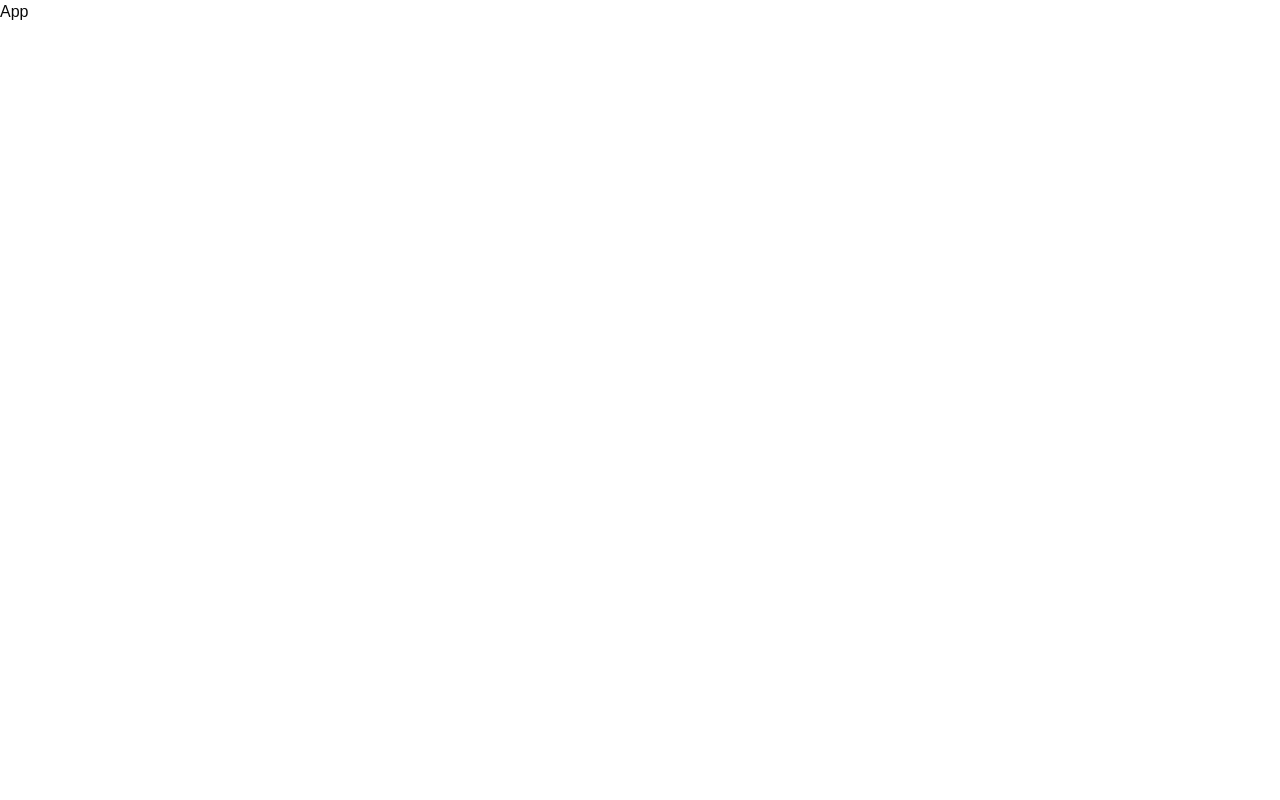
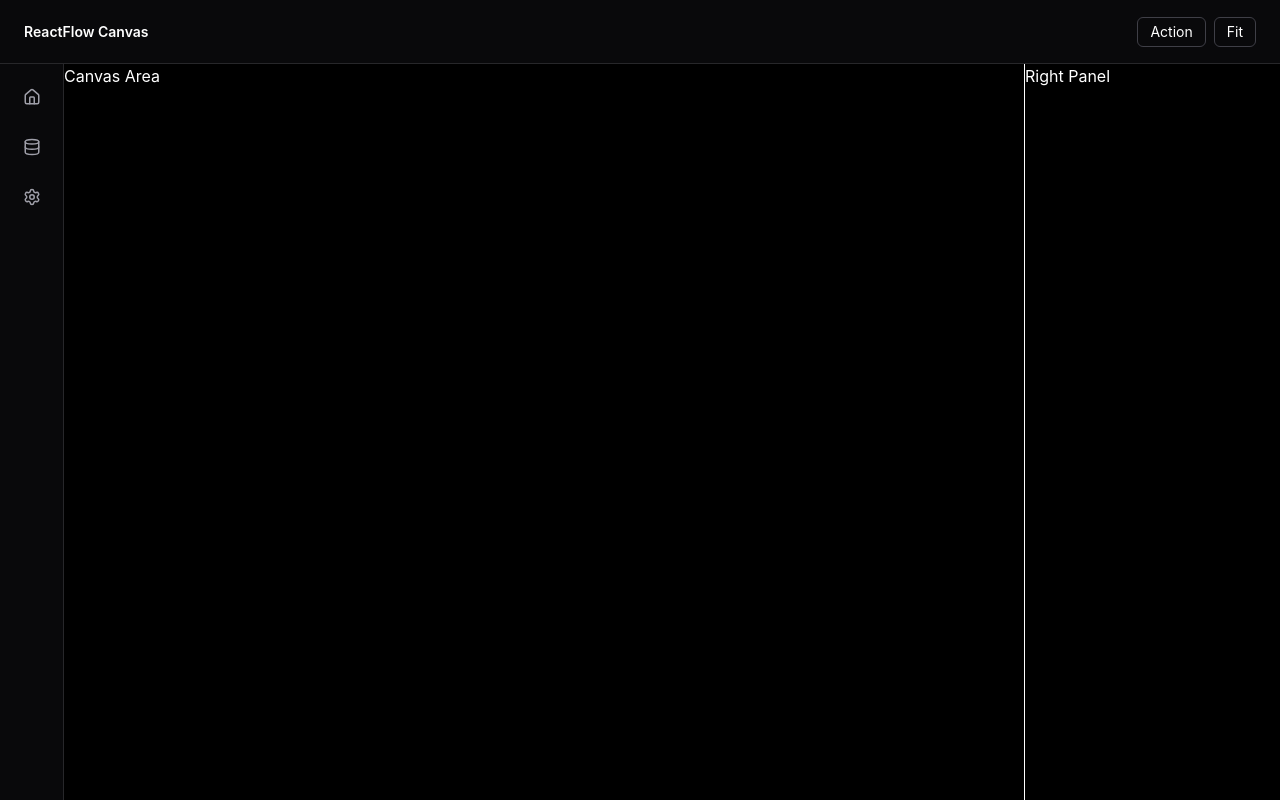
Before and after one commit to Yuvrajsinghko/React-Flow-Canvas, a React (Vite) app: page / in a window 1280 px wide. Built offline with nearby package versions, Linux system fonts and the light colour scheme.

Commit message:
feat:create dashboard layout

```diff
--- a/src/App.tsx
+++ b/src/App.tsx
@@ -1,7 +1,10 @@
+import DashboardLayout from "./components/layout/DashboardLayout";
 
 const App = () => {
   return (
-    <div>App</div>
+    <div>
+      <DashboardLayout />
+    </div>
   )
 }
 
--- /dev/null
+++ b/src/components/layout/DashboardLayout.tsx
@@ -0,0 +1,24 @@
+import LeftRail from "./LeftRail";
+import TopBar from "./TopBar";
+
+const DashboardLayout = () => {
+  return (
+    <div className="h-screen bg-black text-white">
+  <TopBar />
+
+  <div className="flex h-[calc(100vh-64px)]">
+    <LeftRail />
+
+    <main className="flex-1">
+      Canvas Area
+    </main>
+
+    <aside className="hidden w-64 border-l lg:block">
+      Right Panel
+    </aside>
+  </div>
+</div>
+  )
+}
+
+export default DashboardLayout
--- /dev/null
+++ b/src/components/layout/LeftRail.tsx
@@ -0,0 +1,21 @@
+import { Home, Database, Settings } from "lucide-react";
+
+const items = [Home, Database, Settings];
+const LeftRail = () => {
+  return (
+    <aside className="w-16 border-r border-zinc-800 bg-zinc-950">
+      <div className="flex h-full flex-col items-center gap-4 py-4">
+        {items.map((Icon, idx) => (
+          <button
+            key={idx}
+            className="rounded-md p-2 text-zinc-400 hover:bg-zinc-800 hover:text-white"
+          >
+            <Icon size={18} />
+          </button>
+        ))}
+      </div>
+    </aside>
+  );
+};
+
+export default LeftRail;
--- /dev/null
+++ b/src/components/layout/TopBar.tsx
@@ -0,0 +1,22 @@
+
+const TopBar = () => {
+  return (
+    <header className="h-16 border-b flex items-center justify-between border-zinc-800 bg-zinc-950 px-6">
+      <h1 className="text-sm font-semibold text-white">
+        ReactFlow Canvas
+      </h1>
+
+      <div className="flex gap-2">
+        <button className="rounded-md border px-3 py-1 text-sm text-white border-zinc-700 ">
+          Action
+        </button>
+
+        <button className="rounded-md border border-zinc-700 px-3 py-1 text-sm text-white">
+          Fit
+        </button>
+      </div>
+    </header>
+  )
+}
+
+export default TopBar
--- a/src/index.css
+++ b/src/index.css
@@ -1,9 +1,6 @@
 @import "tailwindcss";
-@import "tw-animate-css";
-@import "shadcn/tailwind.css";
-@import "@fontsource-variable/geist";
 
-@custom-variant dark (&:is(.dark *));
+
 
 html,
 body,
@@ -15,127 +12,3 @@ body,
 body {
   margin: 0;
 }
-
-@theme inline {
-  --font-heading: var(--font-sans);
-  --font-sans: 'Geist Variable', sans-serif;
-  --color-sidebar-ring: var(--sidebar-ring);
-  --color-sidebar-border: var(--sidebar-border);
-  --color-sidebar-accent-foreground: var(--sidebar-accent-foreground);
-  --color-sidebar-accent: var(--sidebar-accent);
-  --color-sidebar-primary-foreground: var(--sidebar-primary-foreground);
-  --color-sidebar-primary: var(--sidebar-primary);
-  --color-sidebar-foreground: var(--sidebar-foreground);
-  --color-sidebar: var(--sidebar);
-  --color-chart-5: var(--chart-5);
-  --color-chart-4: var(--chart-4);
-  --color-chart-3: var(--chart-3);
-  --color-chart-2: var(--chart-2);
-  --color-chart-1: var(--chart-1);
-  --color-ring: var(--ring);
-  --color-input: var(--input);
-  --color-border: var(--border);
-  --color-destructive: var(--destructive);
-  --color-accent-foreground: var(--accent-foreground);
-  --color-accent: var(--accent);
-  --color-muted-foreground: var(--muted-foreground);
-  --color-muted: var(--muted);
-  --color-secondary-foreground: var(--secondary-foreground);
-  --color-secondary: var(--secondary);
-  --color-primary-foreground: var(--primary-foreground);
-  --color-primary: var(--primary);
-  --color-popover-foreground: var(--popover-foreground);
-  --color-popover: var(--popover);
-  --color-card-foreground: var(--card-foreground);
-  --color-card: var(--card);
-  --color-foreground: var(--foreground);
-  --color-background: var(--background);
-  --radius-sm: calc(var(--radius) * 0.6);
-  --radius-md: calc(var(--radius) * 0.8);
-  --radius-lg: var(--radius);
-  --radius-xl: calc(var(--radius) * 1.4);
-  --radius-2xl: calc(var(--radius) * 1.8);
-  --radius-3xl: calc(var(--radius) * 2.2);
-  --radius-4xl: calc(var(--radius) * 2.6);
-}
-
-:root {
-  --background: oklch(1 0 0);
-  --foreground: oklch(0.145 0 0);
-  --card: oklch(1 0 0);
-  --card-foreground: oklch(0.145 0 0);
-  --popover: oklch(1 0 0);
-  --popover-foreground: oklch(0.145 0 0);
-  --primary: oklch(0.205 0 0);
-  --primary-foreground: oklch(0.985 0 0);
-  --secondary: oklch(0.97 0 0);
-  --secondary-foreground: oklch(0.205 0 0);
-  --muted: oklch(0.97 0 0);
-  --muted-foreground: oklch(0.556 0 0);
-  --accent: oklch(0.97 0 0);
-  --accent-foreground: oklch(0.205 0 0);
-  --destructive: oklch(0.577 0.245 27.325);
-  --border: oklch(0.922 0 0);
-  --input: oklch(0.922 0 0);
-  --ring: oklch(0.708 0 0);
-  --chart-1: oklch(0.87 0 0);
-  --chart-2: oklch(0.556 0 0);
-  --chart-3: oklch(0.439 0 0);
-  --chart-4: oklch(0.371 0 0);
-  --chart-5: oklch(0.269 0 0);
-  --radius: 0.625rem;
-  --sidebar: oklch(0.985 0 0);
-  --sidebar-foreground: oklch(0.145 0 0);
-  --sidebar-primary: oklch(0.205 0 0);
-  --sidebar-primary-foreground: oklch(0.985 0 0);
-  --sidebar-accent: oklch(0.97 0 0);
-  --sidebar-accent-foreground: oklch(0.205 0 0);
-  --sidebar-border: oklch(0.922 0 0);
-  --sidebar-ring: oklch(0.708 0 0);
-}
-
-.dark {
-  --background: oklch(0.145 0 0);
-  --foreground: oklch(0.985 0 0);
-  --card: oklch(0.205 0 0);
-  --card-foreground: oklch(0.985 0 0);
-  --popover: oklch(0.205 0 0);
-  --popover-foreground: oklch(0.985 0 0);
-  --primary: oklch(0.922 0 0);
-  --primary-foreground: oklch(0.205 0 0);
-  --secondary: oklch(0.269 0 0);
-  --secondary-foreground: oklch(0.985 0 0);
-  --muted: oklch(0.269 0 0);
-  --muted-foreground: oklch(0.708 0 0);
-  --accent: oklch(0.269 0 0);
-  --accent-foreground: oklch(0.985 0 0);
-  --destructive: oklch(0.704 0.191 22.216);
-  --border: oklch(1 0 0 / 10%);
-  --input: oklch(1 0 0 / 15%);
-  --ring: oklch(0.556 0 0);
-  --chart-1: oklch(0.87 0 0);
-  --chart-2: oklch(0.556 0 0);
-  --chart-3: oklch(0.439 0 0);
-  --chart-4: oklch(0.371 0 0);
-  --chart-5: oklch(0.269 0 0);
-  --sidebar: oklch(0.205 0 0);
-  --sidebar-foreground: oklch(0.985 0 0);
-  --sidebar-primary: oklch(0.488 0.243 264.376);
-  --sidebar-primary-foreground: oklch(0.985 0 0);
-  --sidebar-accent: oklch(0.269 0 0);
-  --sidebar-accent-foreground: oklch(0.985 0 0);
-  --sidebar-border: oklch(1 0 0 / 10%);
-  --sidebar-ring: oklch(0.556 0 0);
-}
-
-@layer base {
-  * {
-    @apply border-border outline-ring/50;
-  }
-  body {
-    @apply bg-background text-foreground;
-  }
-  html {
-    @apply font-sans;
-  }
-}
--- a/vite.config.ts
+++ b/vite.config.ts
@@ -1,7 +1,7 @@
-import { defineConfig } from 'vite'
-import react from '@vitejs/plugin-react'
+import path from "path"
 import tailwindcss from "@tailwindcss/vite"
-import path from "path"
+import react from "@vitejs/plugin-react"
+import { defineConfig } from "vite"
 
 // https://vite.dev/config/
 export default defineConfig({
```
Also changed, not shown: src/App.css (deleted).
